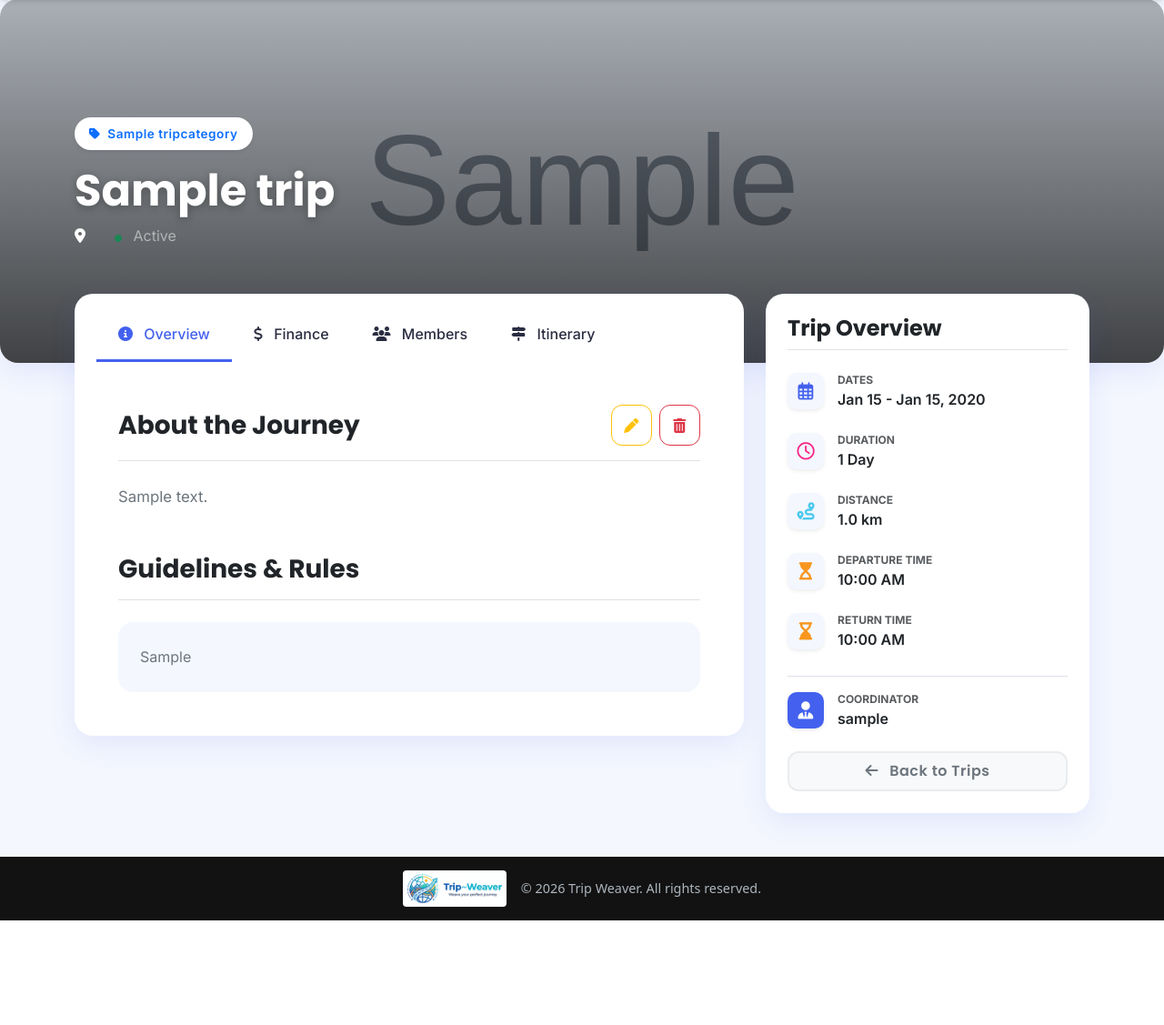
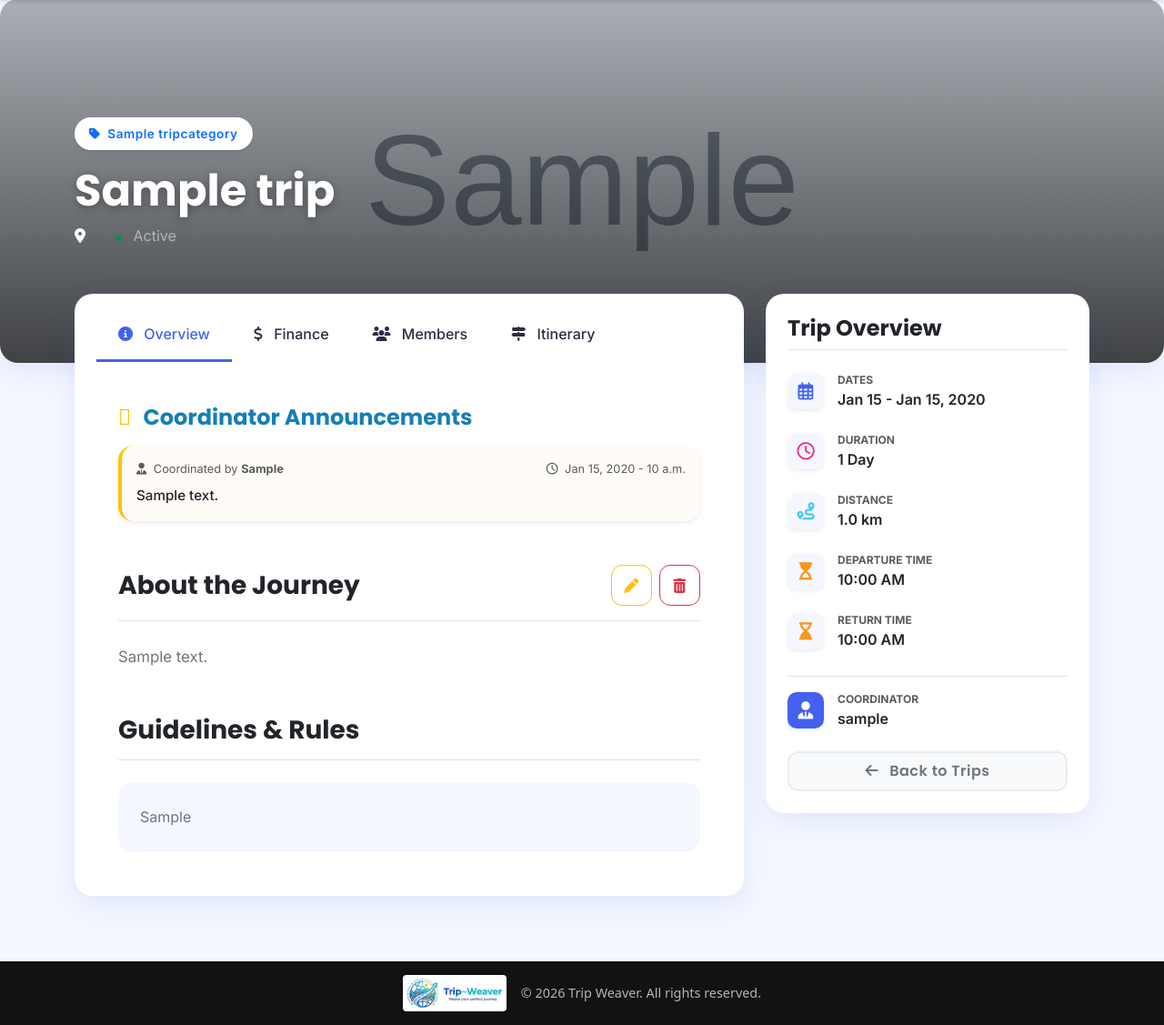
Before and after one commit to vidyavidhu/travel-and-tourism, a Django app: page /trip/1/ in a window 1280 px wide. Shown: the part 81-1208 px from the top of the page at 91% size. Before the commit the page ends 1093 px from the top, so only its background shows below. Run offline with Django 5.2, Linux system fonts and the light colour scheme; data comes from the database, SQL or seed files in the repository; tables that the repository leaves empty hold one stand-in row (values such as "Sample post"); grey boxes marked "Sample" are stand-in pictures; some libraries are stand-ins or nearby versions.

Commit message:
message op[tion in cordinator tripdetails

```diff
--- a/trip/models.py
+++ b/trip/models.py
@@ -316,3 +316,12 @@ class CoTraveller(models.Model):
     description = models.TextField(null=True, blank=True)
     def __str__(self):
         return self.name
+
+class TripBroadcastMessage(models.Model):
+    trip = models.ForeignKey(Trip, on_delete=models.CASCADE, related_name='broadcasts')
+    sender = models.ForeignKey(User, on_delete=models.CASCADE)
+    message = models.TextField()
+    created_at = models.DateTimeField(auto_now_add=True)
+
+    def __str__(self):
+        return f"{self.trip.title} Alert: {self.message[:30]}"
--- a/trip/templates/trip/trip_detail.html
+++ b/trip/templates/trip/trip_detail.html
@@ -111,6 +111,40 @@
                                     {% endif %}
                                 </div>
                                 {% endif %}
+
+                                <!-- Trip Announcements / Alerts -->
+                                <div class="mb-5">
+                                    <div class="d-flex justify-content-between align-items-center mb-3">
+                                        <h4 class="fw-bold m-0" style="font-family: 'Poppins', sans-serif; color: var(--dash-primary, #167fb7);">
+                                            <i class="fas fa-bullhorn me-2 text-warning animate-bounce"></i> Coordinator Announcements
+                                        </h4>
+                                        {% if is_coordinator %}
+                                        <button type="button" class="btn btn-primary btn-sm px-3" style="border-radius: 8px;" data-bs-toggle="modal" data-bs-target="#sendBroadcastModal">
+                                            <i class="fas fa-plus me-1"></i> Send Announcement
+                                        </button>
+                                        {% endif %}
+                                    </div>
+
+                                    {% if broadcast_messages %}
+                                    <div class="d-flex flex-column gap-3">
+                                        {% for broadcast in broadcast_messages %}
+                                        <div class="p-3 bg-light rounded-4 border-start border-4 border-warning shadow-sm" style="background: rgba(248, 149, 30, 0.03) !important;">
+                                            <div class="d-flex justify-content-between text-muted mb-2" style="font-size: 0.8rem;">
+                                                <span><i class="fas fa-user-tie me-1"></i> Coordinated by <strong>{{ broadcast.sender.first_name|default:broadcast.sender.username }}</strong></span>
+                                                <span><i class="far fa-clock me-1"></i> {{ broadcast.created_at|date:"M d, Y - P" }}</span>
+                                            </div>
+                                            <p class="m-0 text-dark fw-medium" style="line-height: 1.6; font-size: 0.95rem;">{{ broadcast.message|linebreaksbr }}</p>
+                                        </div>
+                                        {% endfor %}
+                                    </div>
+                                    {% else %}
+                                    <div class="text-center py-4 bg-light rounded-4 border border-dashed text-muted">
+                                        <i class="far fa-bell-slash mb-2 fs-4" style="opacity: 0.5;"></i>
+                                        <div style="font-size: 0.85rem;">No coordinator announcements have been posted for this trip yet.</div>
+                                    </div>
+                                    {% endif %}
+                                </div>
+
                                 <div class="d-flex justify-content-between align-items-center mb-4 pb-3 border-bottom">
                                     <h3 class="fw-bold m-0" style="font-family: 'Poppins', sans-serif;">About the
                                         Journey</h3>
@@ -598,6 +632,32 @@
         </div>
     </div>
 </div>
+
+<!-- Send Broadcast Modal -->
+<div class="modal fade" id="sendBroadcastModal" tabindex="-1" aria-labelledby="sendBroadcastModalLabel" aria-hidden="true">
+    <div class="modal-dialog modal-dialog-centered">
+        <div class="modal-content border-0 rounded-4 shadow-lg" style="color: var(--dash-text, #212529);">
+            <div class="modal-header border-bottom-0 p-4 pb-0">
+                <h5 class="modal-title fw-bold text-dark" id="sendBroadcastModalLabel"><i class="fas fa-bullhorn text-warning me-2 animate-bounce"></i>Send Trip Announcement</h5>
+                <button type="button" class="btn-close" data-bs-dismiss="modal" aria-label="Close"></button>
+            </div>
+            <form action="{% url 'trip_broadcast_send' trip.pk %}" method="POST">
+                {% csrf_token %}
+                <div class="modal-body p-4">
+                    <p class="text-secondary small">Your announcement will be sent to all trip members and displayed prominently on this trip overview page.</p>
+                    <div class="mb-3">
+                        <label for="broadcastMessage" class="form-label fw-semibold text-secondary small text-uppercase">Announcement Message</label>
+                        <textarea id="broadcastMessage" name="message" class="form-control rounded-3 border-light-subtle" rows="5" placeholder="Type your announcement or alerts here..." required="required" style="color: var(--text-primary);"></textarea>
+                    </div>
+                </div>
+                <div class="modal-footer border-top-0 p-4 pt-0">
+                    <button type="button" class="btn btn-light rounded-3 px-4" data-bs-dismiss="modal">Cancel</button>
+                    <button type="submit" class="btn btn-primary rounded-3 px-4"><i class="fas fa-paper-plane me-1"></i> Send Announcement</button>
+                </div>
+            </form>
+        </div>
+    </div>
+</div>
 {% endblock %}
 
 {% block extra_js %}
--- a/trip/urls.py
+++ b/trip/urls.py
@@ -1,5 +1,5 @@
 from django.urls import path
-from .views import TripListView, TripDetailView, TripCreateView, TripUpdateView, TripDeleteView, TripDetailsCreateView, TripDetailsUpdateView, TripMembersCreateView, TripMembersUpdateView, TripDayCreateView, ItineraryCreateView, ItineraryDetailView, GalleryCreateView, CommentCreateView, CommentLikeView, ReplyCreateView, MyTripsView, TripMemberApproveView, TripFinishView
+from .views import TripListView, TripDetailView, TripCreateView, TripUpdateView, TripDeleteView, TripDetailsCreateView, TripDetailsUpdateView, TripMembersCreateView, TripMembersUpdateView, TripDayCreateView, ItineraryCreateView, ItineraryDetailView, GalleryCreateView, CommentCreateView, CommentLikeView, ReplyCreateView, MyTripsView, TripMemberApproveView, TripFinishView, TripBroadcastCreateView
 from finance.views import ExpenseCreateView, ExpenseDeleteView
 
 urlpatterns = [
@@ -10,6 +10,7 @@ urlpatterns = [
     path('<int:pk>/update/', TripUpdateView.as_view(), name='trip_update'),
     path('<int:pk>/delete/', TripDeleteView.as_view(), name='trip_delete'),
     path('<int:pk>/finish/', TripFinishView.as_view(), name='trip_finish'),
+    path('<int:trip_id>/broadcast/send/', TripBroadcastCreateView.as_view(), name='trip_broadcast_send'),
 
     # Trip Details
     path('<int:trip_id>/details/add/', TripDetailsCreateView.as_view(), name='trip_details_create'),
--- a/trip/views.py
+++ b/trip/views.py
@@ -105,6 +105,17 @@ class TripDetailView(DetailView):
 
         context['additional_collection'] = additional_collection
         context['additional_cost_per_head'] = additional_cost_per_head
+
+        # Check if user is coordinator of this trip or admin
+        is_coordinator = False
+        if self.request.user.is_authenticated:
+            if self.request.user.is_superuser or self.request.user.is_staff or trip.coordinator.user == self.request.user:
+                is_coordinator = True
+        context['is_coordinator'] = is_coordinator
+
+        # Fetch trip broadcast messages
+        from .models import TripBroadcastMessage
+        context['broadcast_messages'] = TripBroadcastMessage.objects.filter(trip=trip).order_by('-created_at')
 
         return context
 
@@ -454,3 +465,26 @@ class TripFinishView(LoginRequiredMixin, View):
 
         messages.success(request, f"Trip '{trip.title}' has been successfully finished!")
         return redirect(reverse('trip_detail', kwargs={'pk': trip.pk}))
+
+class TripBroadcastCreateView(LoginRequiredMixin, View):
+    def post(self, request, trip_id):
+        trip = get_object_or_404(Trip, pk=trip_id)
+
+        # Verify permissions: must be superuser, staff, or coordinator of this trip
+        if not (request.user.is_superuser or request.user.is_staff or trip.coordinator.user == request.user):
+            messages.error(request, "You do not have permission to send broadcast messages for this trip.")
+            return redirect(reverse('trip_detail', kwargs={'pk': trip_id}))
+
+        message_text = request.POST.get('message', '').strip()
+        if not message_text:
+            messages.error(request, "Broadcast message cannot be empty.")
+            return redirect(reverse('trip_detail', kwargs={'pk': trip_id}))
+
+        from .models import TripBroadcastMessage
+        TripBroadcastMessage.objects.create(
+            trip=trip,
+            sender=request.user,
+            message=message_text
+        )
+        messages.success(request, "Broadcast message sent to all trip members successfully!")
+        return redirect(reverse('trip_detail', kwargs={'pk': trip_id}))
```
Also changed, not shown: trip/migrations/0020_tripbroadcastmessage.py (added).
